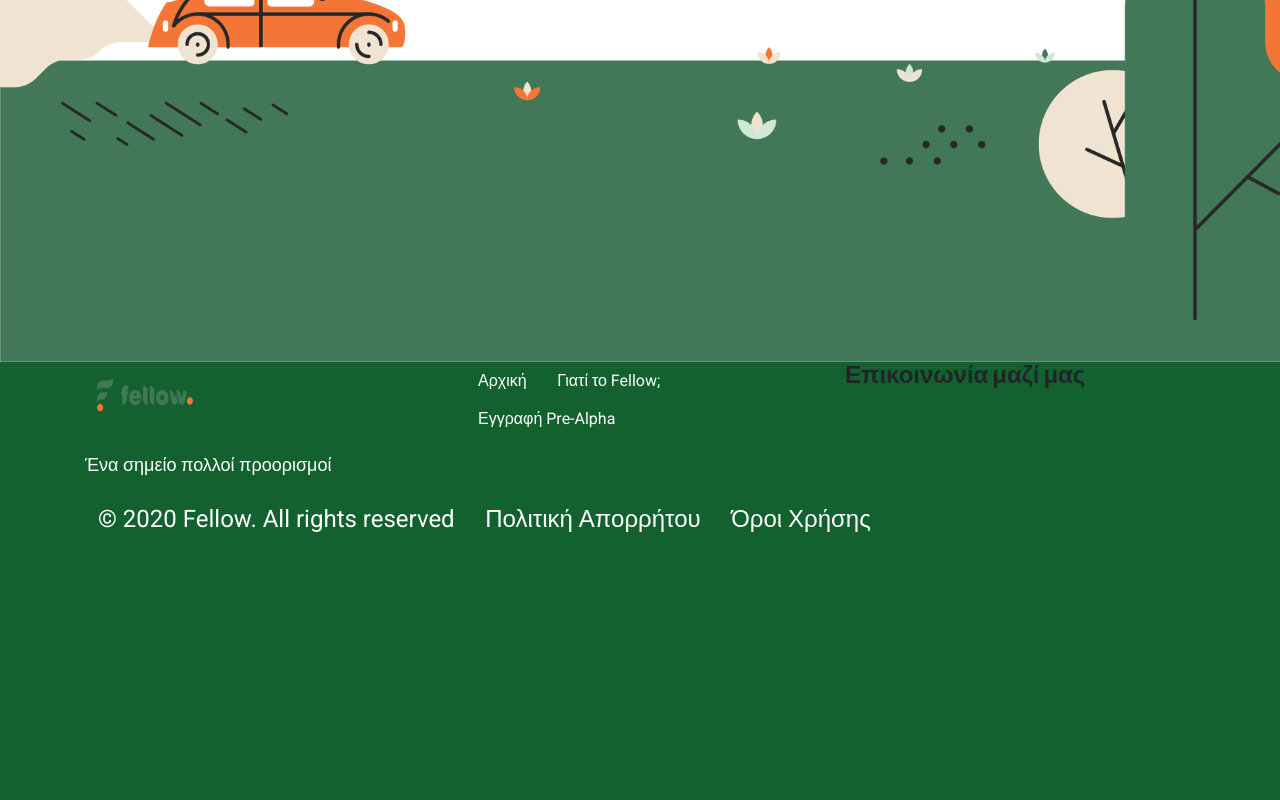
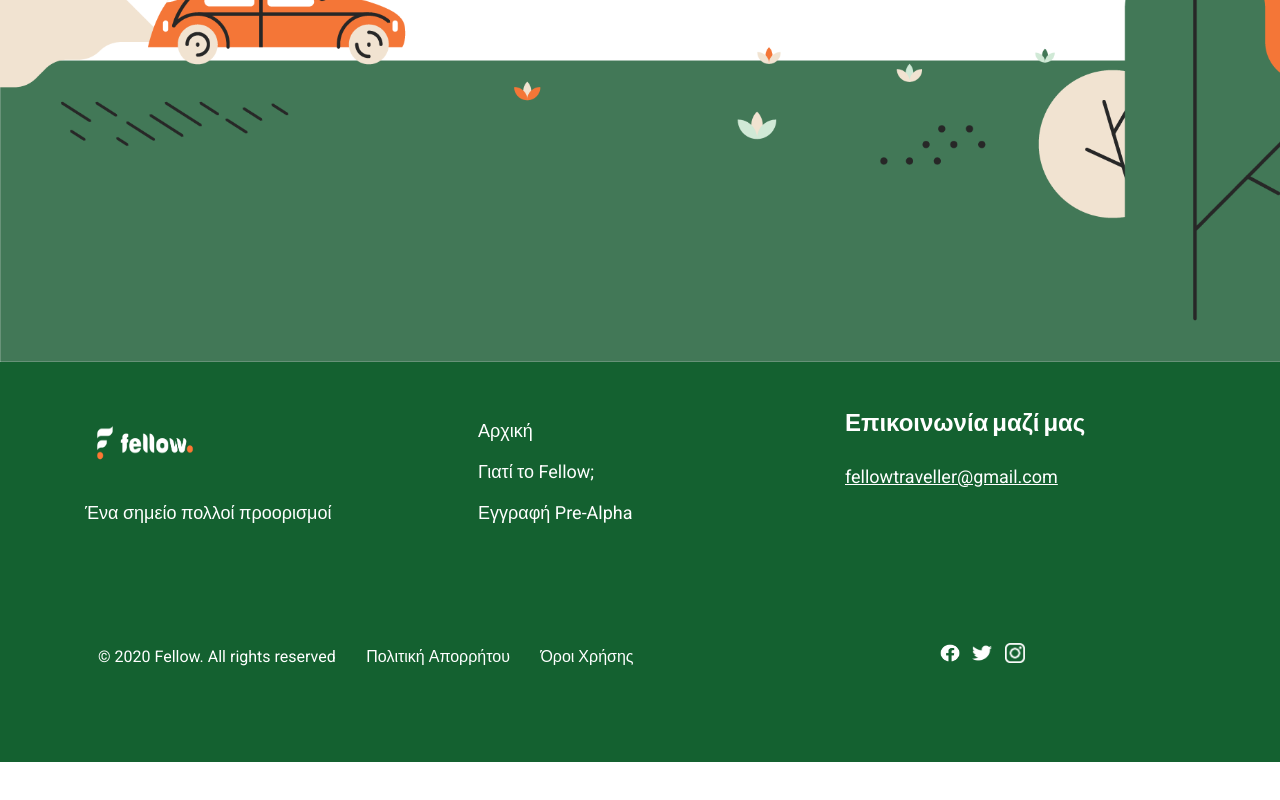
Before and after one commit to JorgePap/Fellow-Website, a plain HTML site: page index.html in a window 1280 px wide. Shown: the part 3791-4591 px from the top of the page. After the commit the page ends 4553 px from the top, so only its background shows below. Drawn offline with nearby package versions, Linux system fonts and the light colour scheme.

Commit message:
footer changes

```diff
--- a/index.html
+++ b/index.html
@@ -14,7 +14,6 @@
         integrity="sha384-TX8t27EcRE3e/ihU7zmQxVncDAy5uIKz4rEkgIXeMed4M0jlfIDPvg6uqKI2xXr2" crossorigin="anonymous">
     <!-- This is the my CSS -->
     <link rel="stylesheet" href="style.css">
-
 
 </head>
 
@@ -72,9 +71,9 @@
   <div class="container-fluid second-page-section">
     <div class="container">
 
-      <div class="row ">
+      <div class="row">
 
-        <div class="col ">
+        <div class="col"">
           <div class="textbox">
             <h6>Τι είναι το Fellow;</h6>
             <h2 class="mt-5">To μέρος όπου μπορείς εύκολα να συνταξιδεύεις.</h2>
@@ -159,34 +158,53 @@
   </div>
 
 
-  <div class="container-fluid footire-page-section">
+  <div class="container-fluid footer-page-section">
     <div class="container">
 
-      <div class="row">
+      <div class="row pt-5">
         <div class="col">
-          <img src="images/Logo.png" width="120" height="65" alt="Fellow Logo">
+          <img src="images/logo-white.png" width="120" height="65" alt="Fellow Logo">
           <p class="mt-4" style="color: #FFFFFF;">Ένα σημείο πολλοί προορισμοί</p>
         </div>
         <div class="col">
-          <a class="btn" href="index.html">Αρχική</a>
-          <a class="btn" href="#">Γιατί το Fellow;</a>
-          <a class="btn" href="#">Εγγραφή Pre-Alpha</a>
+            <div class="ul">
+              <div class="li">
+                <a class="btn" href="index.html">Αρχική</a>
+              </div>
+              <div class="li">
+                <a class="btn" href="#">Γιατί το Fellow;</a>
+              </div>
+              <div class="li">
+                <a class="btn" href="#">Εγγραφή Pre-Alpha</a>
+              </div>
+            </div>
         </div>
         <div class="col">
-          <h5> Επικοινωνία μαζί μας</h5>
+          <h5 class="mb-4" style="color: white;"> Επικοινωνία μαζί μας</h5>
+          <address>
+            <a href="mailto:fellowtraveller@gmail.com" style="text-decoration: underline;">fellowtraveller@gmail.com</a>
+          </address>
         </div>
       </div>
 
-      <div class="row">
+      <div class="row mt-5 pt-5">
+        <div class="col-9">
+          <a class="btn" style="font-size: 16px;" href="#">© 2020 Fellow. All rights reserved</a>
+          <a class="btn" style="font-size: 16px;" href="#">Πολιτική Απορρήτου</a>
+          <a class="btn" style="font-size: 16px;" href="#">Όροι Χρήσης</a>
+        </div>
+        <div class="col-3">
+          <a href="#">
+            <img class="mr-2" src="images/facebook-icon.png" width="20" height="18" alt="facebook logo">
+          </a>
+          <a href="#">
+            <img class="mr-2" src="images/twitter-icon.png" width="20" height="18" alt="twitter logo">
+          </a>
+          <a href="#">
+            <img src="images/instagram-icon.png" width="20" height="20" alt="instagram logo">
+          </a>
+        </div>
 
-      </div>
-
-      <div class="row">
-        <div class="col">
-          <a class="btn" style="font-weight: 400; font-size: 24px;" href="#">© 2020 Fellow. All rights reserved</a>
-          <a class="btn" style="font-weight: 400; font-size: 24px;" href="#">Πολιτική Απορρήτου</a>
-          <a class="btn" style="font-weight: 400; font-size: 24px;" href="#">Όροι Χρήσης</a>
-        </div>
       </div>
 
     </div>
--- a/style.css
+++ b/style.css
@@ -100,15 +100,17 @@ h6{
     margin-top: -375px;
 }
 
-.footire-page-section{
+.footer-page-section{
     background-color: #146130;
-    min-height: 600px;
+    min-height: 400px;
 
 }
 
-.footire-page-section a{
+.footer-page-section a{
     color: white;
     font-family: 'Roboto', sans-serif;
+    font-weight: 400;
+    font-size: 18px;
 }
 
 h5{
@@ -116,3 +118,7 @@ h5{
     font-weight: 800;
     font-size: 24px;
 }
+
+.footer-page-section a:hover{
+    color: white;
+}
```
Also changed, not shown: images/facebook-icon.png (added), images/instagram-icon.png (added), images/logo-white.png (added), images/twitter-icon.png (added).
